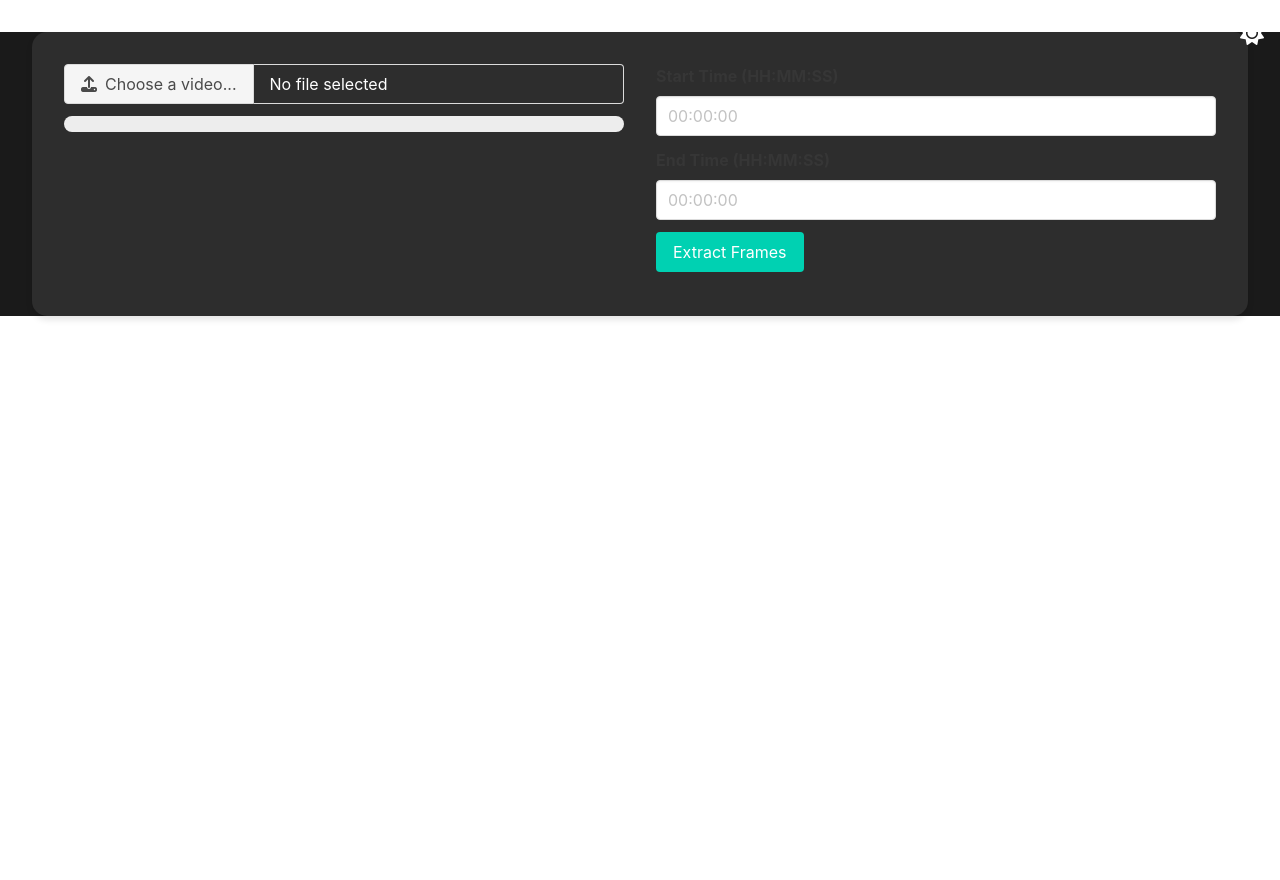
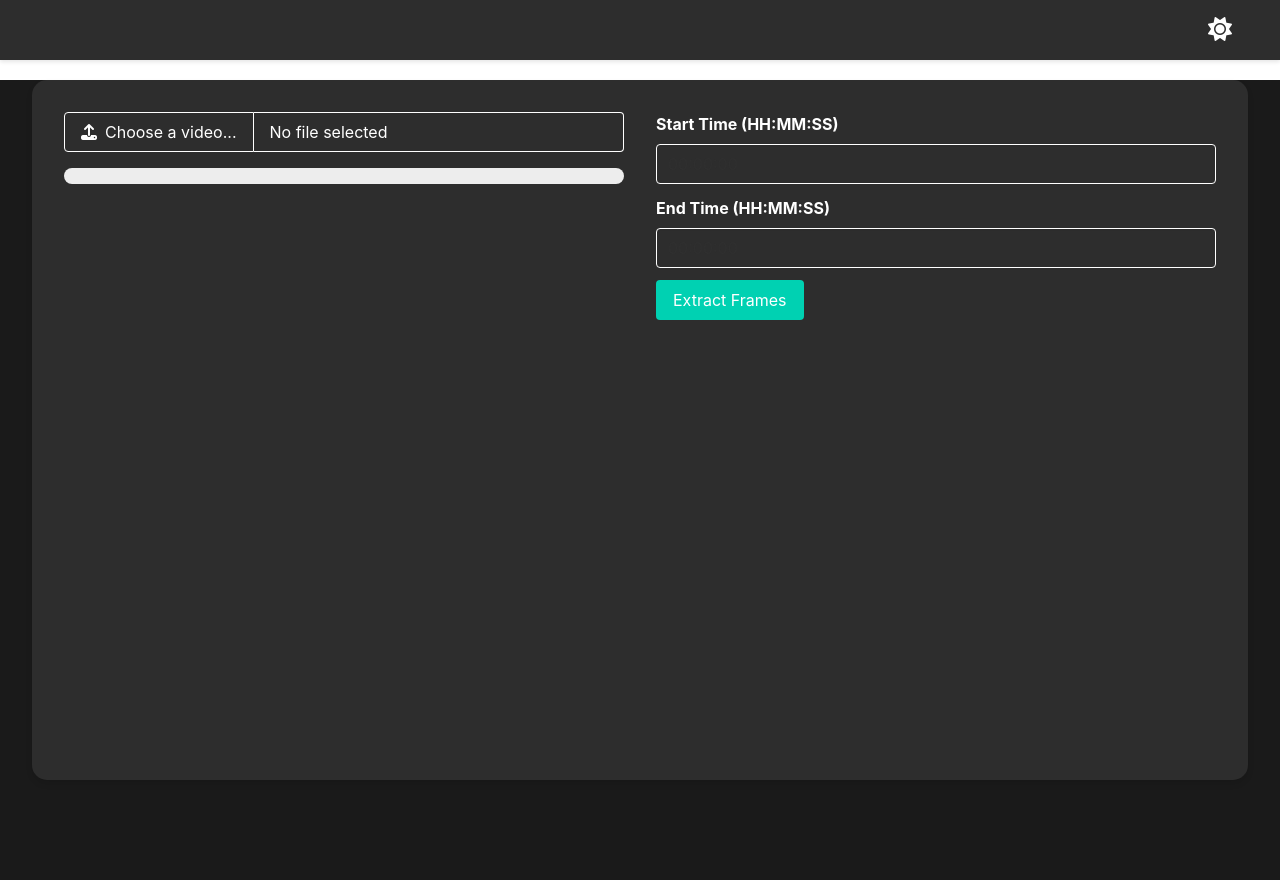
Before and after one commit to PootisPenserHere/video_frame_extractor, a Flask app: page / in a window 1280 px wide. Before the commit the page ends 320 px from the top, so only its background shows below. Run offline with Flask 2, Linux system fonts and the light colour scheme.

Commit message:
[add] Upload retrieval

```diff
--- a/app.py
+++ b/app.py
@@ -1,7 +1,7 @@
-# app.py
 import os
-from flask import Flask, render_template, request, jsonify
+from flask import Flask, render_template, request, jsonify, send_from_directory, abort
 import uuid
+import mimetypes
 
 app = Flask(__name__)
 
@@ -36,5 +36,16 @@
         'filename': file.filename
     })
 
+@app.route('/video/<upload_uuid>/<filename>')
+def serve_video(upload_uuid, filename):
+    video_path = os.path.join(UPLOAD_DIR, upload_uuid)
+
+    if not os.path.exists(os.path.join(video_path, filename)):
+        abort(404)
+
+    # Ensure proper mime type is set for video files
+    mimetype = mimetypes.guess_type(filename)[0]
+    return send_from_directory(video_path, filename, mimetype=mimetype)
+
 if __name__ == '__main__':
     app.run(debug=True)
--- a/templates/index.html
+++ b/templates/index.html
@@ -1,4 +1,3 @@
-<!-- templates/index.html -->
 <!DOCTYPE html>
 <html lang="en">
 <head>
@@ -14,48 +13,75 @@
             --bg-color: #1a1a1a;
             --text-color: #ffffff;
             --container-bg: #2d2d2d;
+            --header-bg: #2d2d2d;
         }
 
         .light-mode {
-            --bg-color: #ffffff;
-            --text-color: #000000;
-            --container-bg: #f5f5f5;
+            --bg-color: #f4f1ea;
+            --text-color: #333333;
+            --container-bg: #ffffff;
+            --header-bg: #f4f1ea;
         }
 
         body {
             background-color: var(--bg-color);
             color: var(--text-color);
             transition: background-color 0.3s ease;
+            margin: 0;
+            padding: 0;
+            min-height: 100vh;
+        }
+
+        .header {
+            background-color: var(--header-bg);
+            padding: 1rem;
+            position: fixed;
+            top: 0;
+            right: 0;
+            left: 0;
+            z-index: 1000;
+            height: 60px;
+            display: flex;
+            justify-content: flex-end;
+            align-items: center;
+            box-shadow: 0 2px 4px rgba(0, 0, 0, 0.1);
+        }
+
+        .theme-toggle {
+            cursor: pointer;
+            font-size: 1.5rem;
+            color: var(--text-color);
+            margin-right: 2rem;
         }
 
         .main-container {
             background-color: var(--container-bg);
             border-radius: 15px;
             box-shadow: 0 4px 6px rgba(0, 0, 0, 0.1);
-            margin: 2rem;
+            margin: 80px 2rem 2rem 2rem;
             padding: 2rem;
-        }
-
-        .theme-toggle {
-            position: fixed;
-            top: 1rem;
-            right: 1rem;
-            cursor: pointer;
-            font-size: 1.5rem;
+            min-height: calc(100vh - 100px);
         }
 
         .sections-container {
             display: flex;
             gap: 2rem;
+            height: 100%;
         }
 
         .upload-section, .frames-processing {
             flex: 1;
+            display: flex;
+            flex-direction: column;
         }
 
         .video-player {
             width: 100%;
             margin-top: 1rem;
+            flex-grow: 1;
+            min-height: 400px;
+            background-color: rgba(0, 0, 0, 0.1);
+            border-radius: 8px;
         }
 
         .spinner {
@@ -64,16 +90,40 @@
             margin: 1rem 0;
         }
 
+        .input, .file-cta, .file-name, .button {
+            background-color: var(--container-bg);
+            border-color: var(--text-color);
+            color: var(--text-color);
+        }
+
+        .label {
+            color: var(--text-color);
+        }
+
+        .progress {
+            margin-top: 1rem;
+        }
+
+        .file {
+            margin-bottom: 1rem;
+        }
+
         @media screen and (max-width: 768px) {
             .sections-container {
                 flex-direction: column;
+            }
+
+            .main-container {
+                margin: 80px 1rem 1rem 1rem;
             }
         }
     </style>
 </head>
 <body>
-    <div class="theme-toggle">
-        <i class="fas fa-sun"></i>
+    <div class="header">
+        <div class="theme-toggle">
+            <i class="fas fa-sun"></i>
+        </div>
     </div>
 
     <div class="main-container">
```
